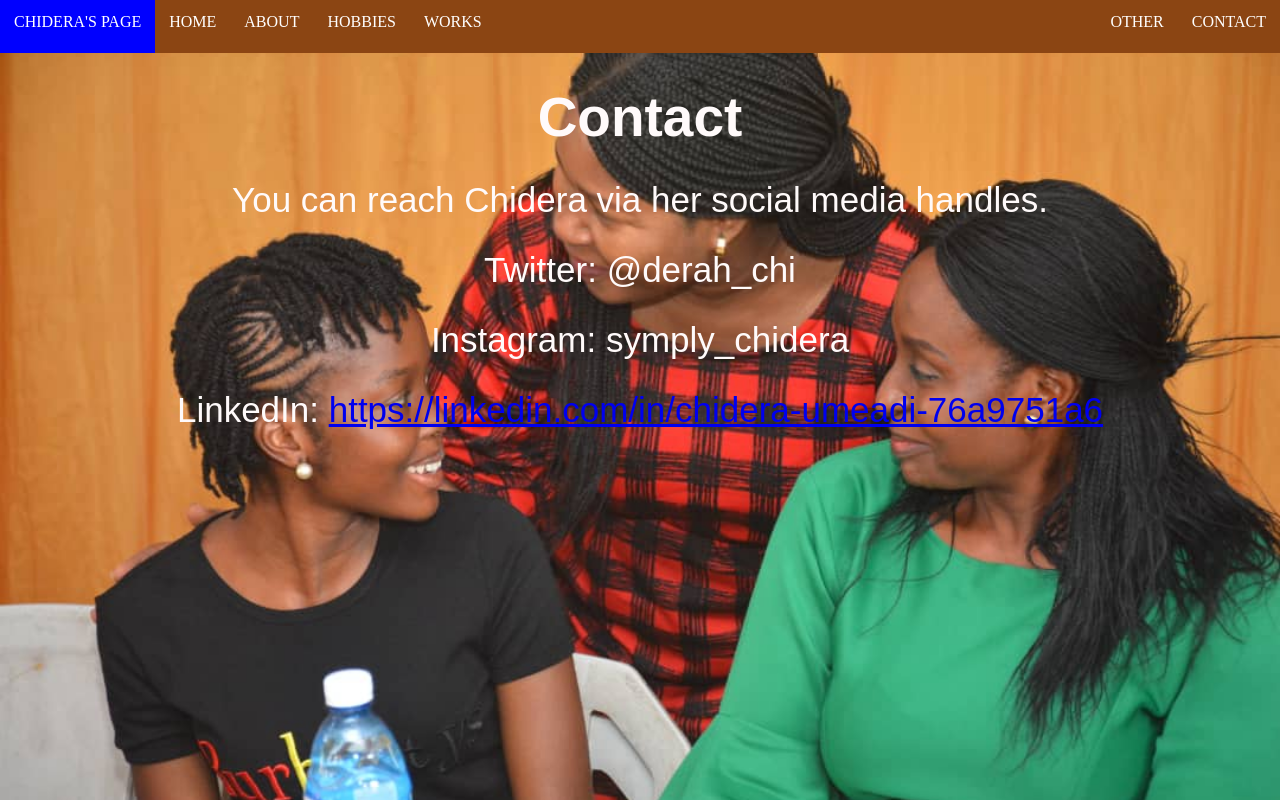
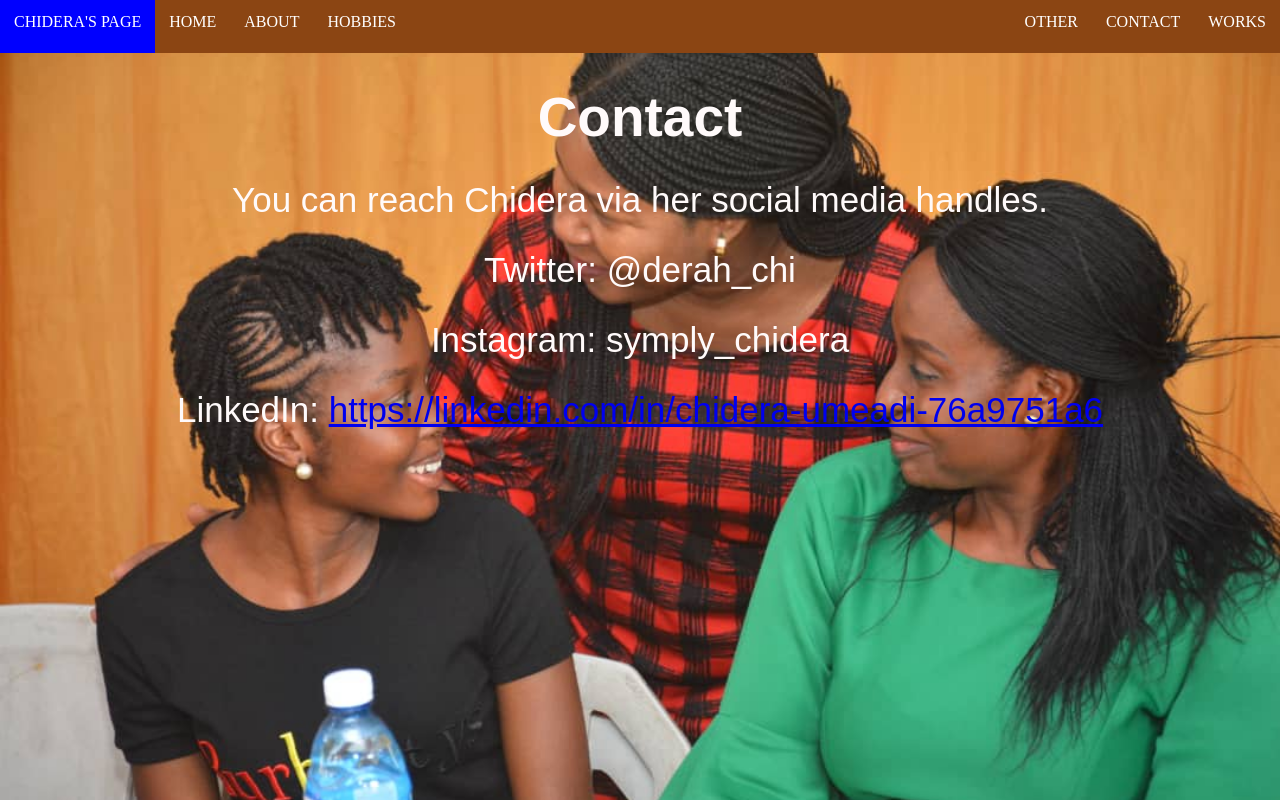
Before and after one commit to Chidera8/Website, a plain HTML site: page contact.html in a window 1280 px wide. Drawn offline with Linux system fonts and the light colour scheme.

Commit message:
Update contact.html

```diff
--- a/contact.html
+++ b/contact.html
@@ -18,7 +18,7 @@
         <li><a href="index.html">Home</a></li>
             <li><a href="about.html">About</a></li>
             <li><a href="hobbies.html">Hobbies</a></li>
-            <li><a href="works.html">Works</a></li>
+            <li class="topnav-right"><a href="works.html">Works</a></li>
             <li class="topnav-right"><a href="contact.html">Contact</a></li>
             <li class="topnav-right"><a href="#other">Other</a></li>
             <li class="dropdownMenu"><a href="javascript:void(0);" onclick="dropdownItems ()">&#9776;</a></li>
```
